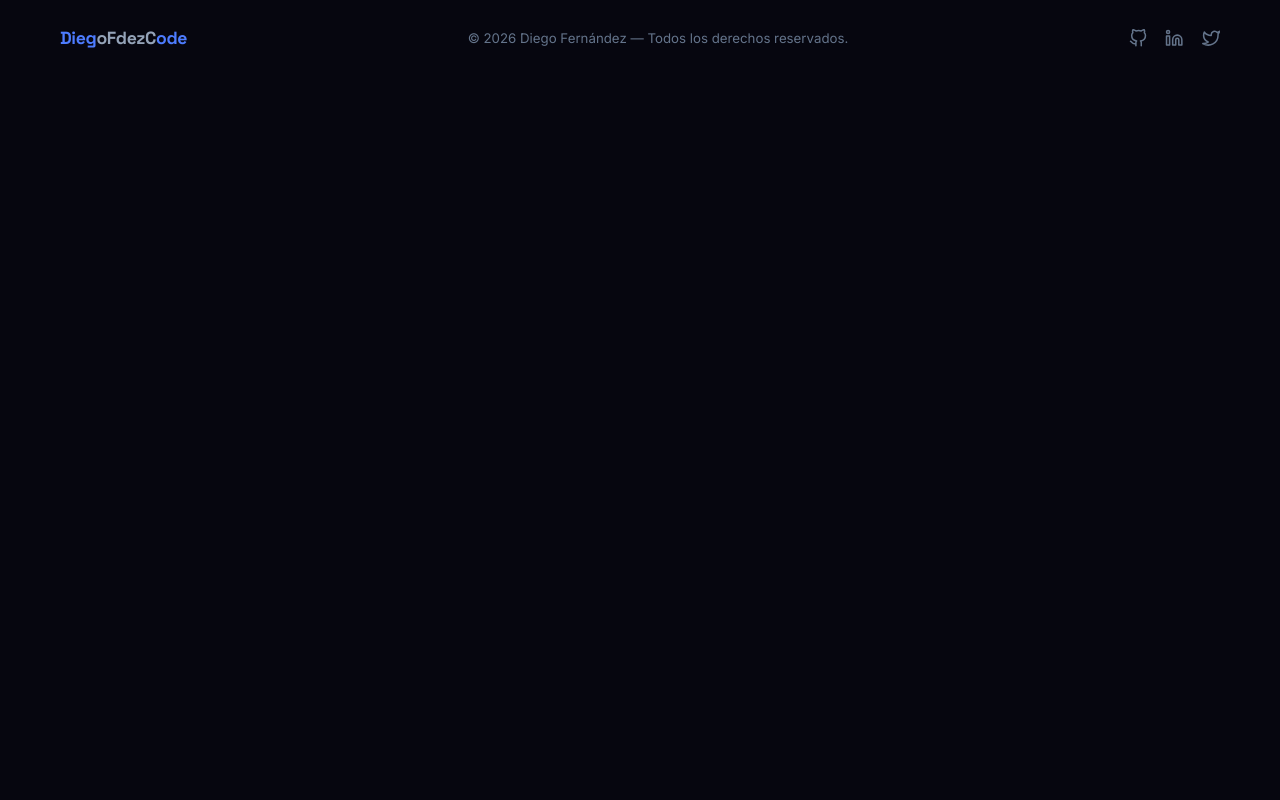
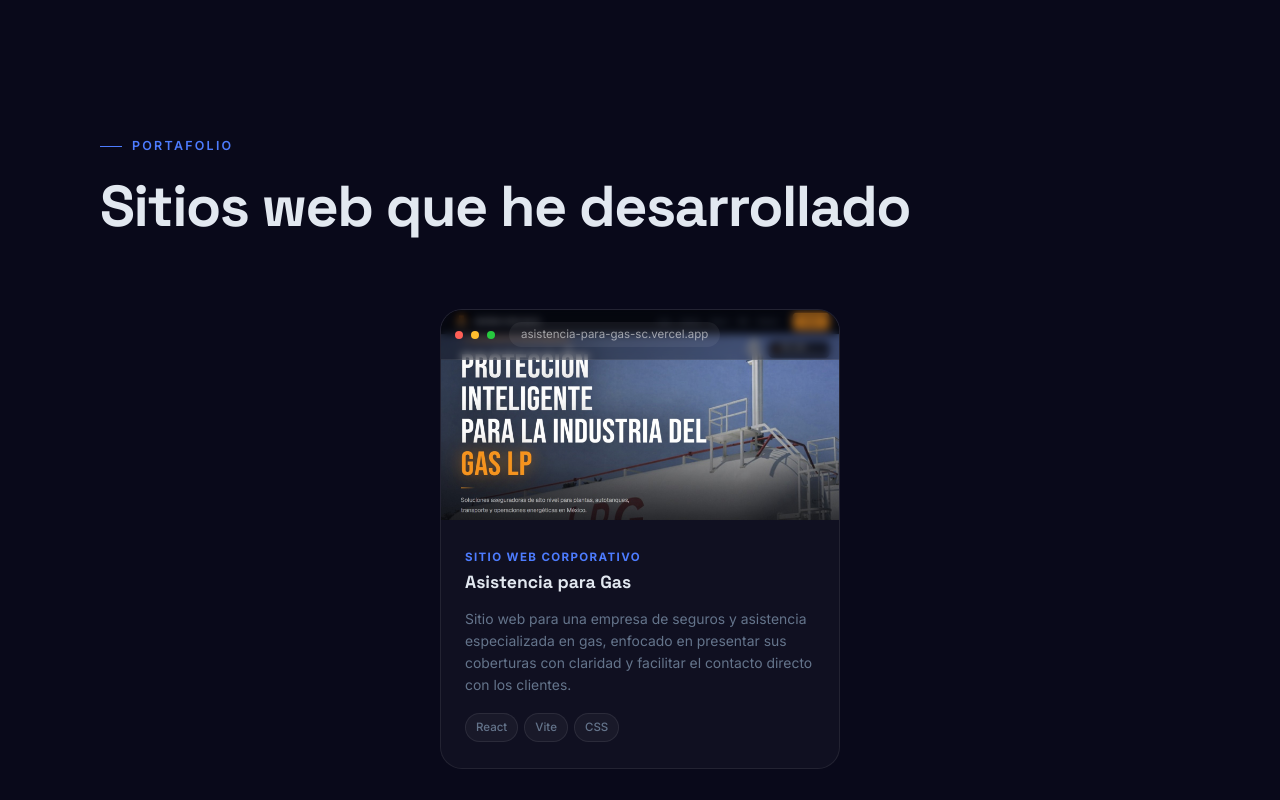
Before and after one commit to diegodev010101001/mi-portafolio, a React (Create React App) app: page /servicios in a window 1280 px wide. Shown: the part 840-1640 px from the top of the page. Before the commit the page ends 929 px from the top, so only its background shows below. Built offline with nearby package versions, Linux system fonts and the light colour scheme.

Commit message:
cambios en el footer, y en servicios

```diff
--- /dev/null
+++ b/src/components/Proyectos.js
@@ -0,0 +1,81 @@
+import React from 'react';
+import { motion } from 'framer-motion';
+import { FiGlobe, FiArrowUpRight } from 'react-icons/fi';
+import { proyectos } from '../data/proyectos';
+
+const CARD_VARIANTS = {
+  hidden:  { opacity: 0, y: 40 },
+  visible: { opacity: 1, y: 0  },
+};
+
+const Proyectos = () => (
+  <section className="page-section">
+
+    <motion.div
+      className="section-header"
+      initial={{ opacity: 0, y: 30 }}
+      whileInView={{ opacity: 1, y: 0 }}
+      viewport={{ once: true, margin: '-60px' }}
+      transition={{ duration: 0.7, ease: [0.16, 1, 0.3, 1] }}
+    >
+      <span className="section-label">Portafolio</span>
+      <h2 className="section-title">Sitios web que he desarrollado</h2>
+    </motion.div>
+
+    <div className="portfolio-grid">
+      {proyectos.map((p, i) => (
+        <motion.a
+          key={p.id}
+          href={p.url}
+          target="_blank"
+          rel="noopener noreferrer"
+          className="project-card"
+          variants={CARD_VARIANTS}
+          initial="hidden"
+          whileInView="visible"
+          viewport={{ once: true, margin: '-40px' }}
+          transition={{ duration: 0.7, ease: [0.16, 1, 0.3, 1], delay: i * 0.12 }}
+          whileHover={{ y: -8 }}
+        >
+          <div className="project-image">
+            <div className="project-browser-bar">
+              <span className="browser-dot browser-dot-red" />
+              <span className="browser-dot browser-dot-yellow" />
+              <span className="browser-dot browser-dot-green" />
+              <span className="browser-url">{p.dominio}</span>
+            </div>
+            {p.imagen ? (
+              <img
+                src={`/images/${p.imagen}`}
+                alt={`Vista previa del sitio ${p.nombre}`}
+                className="project-img"
+              />
+            ) : (
+              <div className="project-placeholder">
+                <FiGlobe className="project-placeholder-icon" />
+              </div>
+            )}
+            <div className="project-overlay">
+              <span className="project-link">
+                Ver sitio <FiArrowUpRight />
+              </span>
+            </div>
+          </div>
+          <div className="project-info">
+            <span className="project-category">{p.categoria}</span>
+            <h3>{p.nombre}</h3>
+            <p>{p.descripcion}</p>
+            <div className="tech-tags">
+              {p.tecnologias.map((t) => (
+                <span className="tech-tag" key={t}>{t}</span>
+              ))}
+            </div>
+          </div>
+        </motion.a>
+      ))}
+    </div>
+
+  </section>
+);
+
+export default Proyectos;
--- a/src/components/Servicios.js
+++ b/src/components/Servicios.js
@@ -1,6 +1,7 @@
 import React from 'react';
 import { motion } from 'framer-motion';
 import { FiLayout, FiCode, FiBarChart2 } from 'react-icons/fi';
+import Proyectos from './Proyectos';
 
 const SERVICES = [
   {
@@ -64,6 +65,10 @@ const Servicios = () => (
       </div>
 
     </section>
+
+    <div className="section-bg-alt">
+      <Proyectos />
+    </div>
   </div>
 );
 
--- a/src/components/layout/Footer.js
+++ b/src/components/layout/Footer.js
@@ -1,10 +1,10 @@
 import React from 'react';
-import { FiGithub, FiLinkedin, FiTwitter } from 'react-icons/fi';
+import { FiGithub, FiLinkedin, FiInstagram } from 'react-icons/fi';
 
 const SOCIAL = [
-  { href: 'https://github.com/diegodev010101001', icon: <FiGithub />,  label: 'GitHub'   },
-  { href: 'https://linkedin.com',                  icon: <FiLinkedin />, label: 'LinkedIn' },
-  { href: 'https://twitter.com',                   icon: <FiTwitter />,  label: 'Twitter'  },
+  { href: 'https://github.com/diegodev010101001', icon: <FiGithub />,    label: 'GitHub'    },
+  { href: 'https://www.linkedin.com/in/diego-fernandez-martinez-6bb931422?utm_source=share_via&utm_content=profile&utm_medium=member_ios', icon: <FiLinkedin />,  label: 'LinkedIn'  },
+  { href: 'https://www.instagram.com/_d.fdez_0/', icon: <FiInstagram />, label: 'Instagram' },
 ];
 
 const Footer = () => (
--- a/src/data/conocimientos.js
+++ b/src/data/conocimientos.js
@@ -22,6 +22,12 @@ export const conocimientos = [
         "nombre" : "React",
         "contenido" : "Tengo experiencia utilizando React para el desarrollo de interfaces modernas basadas en componentes reutilizables. Comprendo el manejo de estados, props y el flujo de datos dentro de aplicaciones SPA, lo que me permite construir aplicaciones escalables, mantenibles y eficientes.",
         "imagen" : "react.png"
+    },
+    {
+        "id" : "5",
+        "nombre" : "NextJs",
+        "contenido" : "Cuento con conocimientos en este MetaFramework para hacer que tus paginas sean mas rapidas en cualquier dispositivo y aparezcan posicionadas en las primeras paginas de Google",
+        "imagen" : "Next.png"
     }
 
 
--- /dev/null
+++ b/src/data/proyectos.js
@@ -0,0 +1,12 @@
+export const proyectos = [
+    {
+        "id" : "1",
+        "nombre" : "Asistencia para Gas",
+        "dominio" : "asistencia-para-gas-sc.vercel.app",
+        "url" : "https://asistencia-para-gas-sc.vercel.app/",
+        "categoria" : "Sitio Web Corporativo",
+        "descripcion" : "Sitio web para una empresa de seguros y asistencia especializada en gas, enfocado en presentar sus coberturas con claridad y facilitar el contacto directo con los clientes.",
+        "tecnologias" : ["React", "Vite", "CSS"],
+        "imagen" : "Asistencia.png"
+    }
+]
--- a/src/index.css
+++ b/src/index.css
@@ -503,7 +503,8 @@ button { font-family: inherit; }
    ============================================================ */
 .portfolio-grid {
   display: grid;
-  grid-template-columns: repeat(auto-fit, minmax(290px, 1fr));
+  grid-template-columns: repeat(auto-fit, minmax(290px, 400px));
+  justify-content: center;
   gap: 22px;
 }
 .project-card {
@@ -538,6 +539,9 @@ button { font-family: inherit; }
 }
 .project-card:hover .project-overlay { opacity: 1; }
 .project-link {
+  display: inline-flex;
+  align-items: center;
+  gap: 6px;
   color: var(--color-text);
   font-size: 0.88rem;
   font-weight: 600;
@@ -565,7 +569,13 @@ button { font-family: inherit; }
   font-size: 1.1rem;
   font-weight: 700;
   color: var(--color-text);
-  margin-bottom: 14px;
+  margin-bottom: 10px;
+}
+.project-card p {
+  font-size: 0.87rem;
+  color: var(--color-text-muted);
+  line-height: 1.6;
+  margin-bottom: 16px;
 }
 .tech-tags { display: flex; flex-wrap: wrap; gap: 6px; }
 .tech-tag {
@@ -578,17 +588,59 @@ button { font-family: inherit; }
   border-radius: 50px;
 }
 
-/* Gradient placeholders for projects without images */
+/* Fake browser chrome above the placeholder, simulates a preview window */
+.project-browser-bar {
+  position: absolute;
+  top: 0; left: 0; right: 0;
+  z-index: 1;
+  display: flex;
+  align-items: center;
+  gap: 8px;
+  padding: 12px 14px;
+  background: rgba(6,6,15,0.35);
+  border-bottom: 1px solid rgba(255,255,255,0.08);
+  backdrop-filter: blur(4px);
+}
+.browser-dot {
+  width: 8px;
+  height: 8px;
+  border-radius: 50%;
+  flex-shrink: 0;
+}
+.browser-dot-red    { background: #ff5f56; }
+.browser-dot-yellow { background: #ffbd2e; }
+.browser-dot-green  { background: #27c93f; }
+.browser-url {
+  margin-left: 6px;
+  font-size: 0.72rem;
+  color: rgba(255,255,255,0.55);
+  background: rgba(255,255,255,0.06);
+  border-radius: 50px;
+  padding: 3px 12px;
+  overflow: hidden;
+  text-overflow: ellipsis;
+  white-space: nowrap;
+}
+
+/* Gradient placeholders for projects without a screenshot */
 .project-placeholder {
   position: absolute;
   inset: 0;
   display: flex;
   align-items: center;
   justify-content: center;
+  background:
+    radial-gradient(circle at 30% 20%, rgba(77,124,255,0.35), transparent 55%),
+    radial-gradient(circle at 75% 80%, rgba(167,139,250,0.3), transparent 55%),
+    var(--color-bg-2);
+  transition: transform 0.6s var(--ease);
 }
+.project-card:hover .project-placeholder { transform: scale(1.06); }
 .project-placeholder-icon {
-  font-size: 2rem;
-  opacity: 0.3;
+  font-size: 2.6rem;
+  color: var(--color-acc-light);
+  opacity: 0.5;
+  filter: drop-shadow(0 0 24px rgba(77,124,255,0.35));
 }
 
 /* ============================================================
```
Also changed, not shown: .claude/settings.local.json, public/images/Asistencia.png (added), public/images/Next.png (added).
